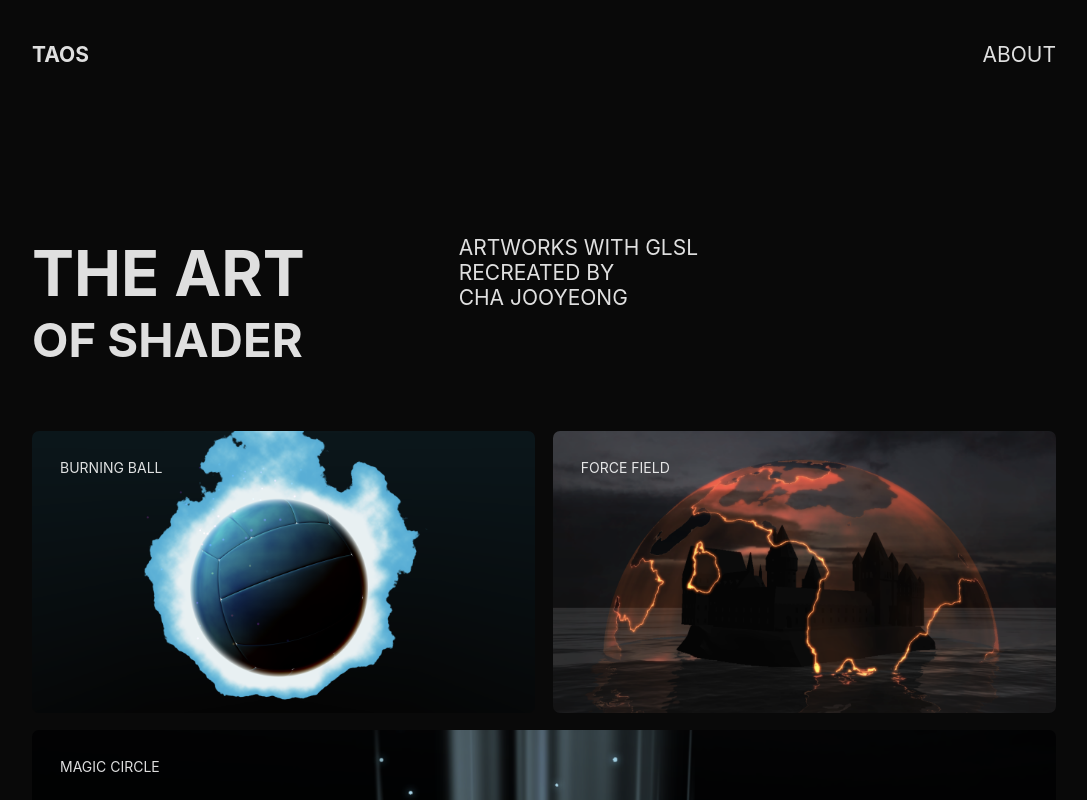
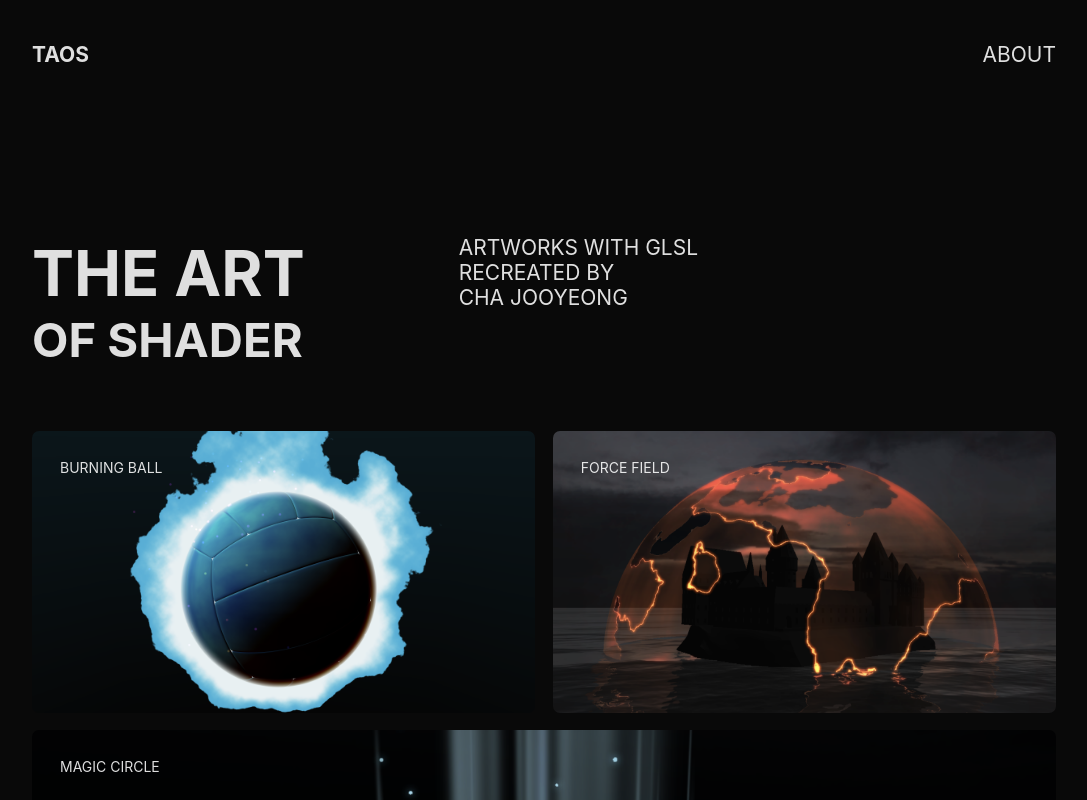
Before and after one commit to jooo0922/the-art-of-shader, a React (Create React App) app: page / in a window 1280 px wide. In both pictures the pointer is over the picture 379 px from the left and 571 px from the top of the page. Shown: the top 800 px of the page, without its empty margins (96-1183 px from the left). Built offline with nearby package versions, Linux system fonts and the light colour scheme.

Commit message:
design: Thumbnail 컴포넌트 hover 애니메이션 추가

```diff
--- a/src/components/Thumbnail/Thumbnail.module.css
+++ b/src/components/Thumbnail/Thumbnail.module.css
@@ -27,6 +27,11 @@
   width: 100%;
   height: 100%;
   object-fit: cover;
+  transition: transform 600ms var(--transition-ease-in-out-quad);
+}
+
+.Thumbnail img:hover {
+  transform: scale(1.1);
 }
 
 /* Media query */
--- a/src/index.css
+++ b/src/index.css
@@ -21,6 +21,7 @@
   --transition-ease: cubic-bezier(0.25, 0.1, 0.25, 1);
   --transition-ease-out-quart: cubic-bezier(0.165, 0.84, 0.44, 1);
   --transition-ease-out-back: cubic-bezier(0.175, 0.885, 0.320, 1.275);
+  --transition-ease-in-out-quad: cubic-bezier(0.455, 0.03, 0.23, 0.955);
 }
 
 * {
```
